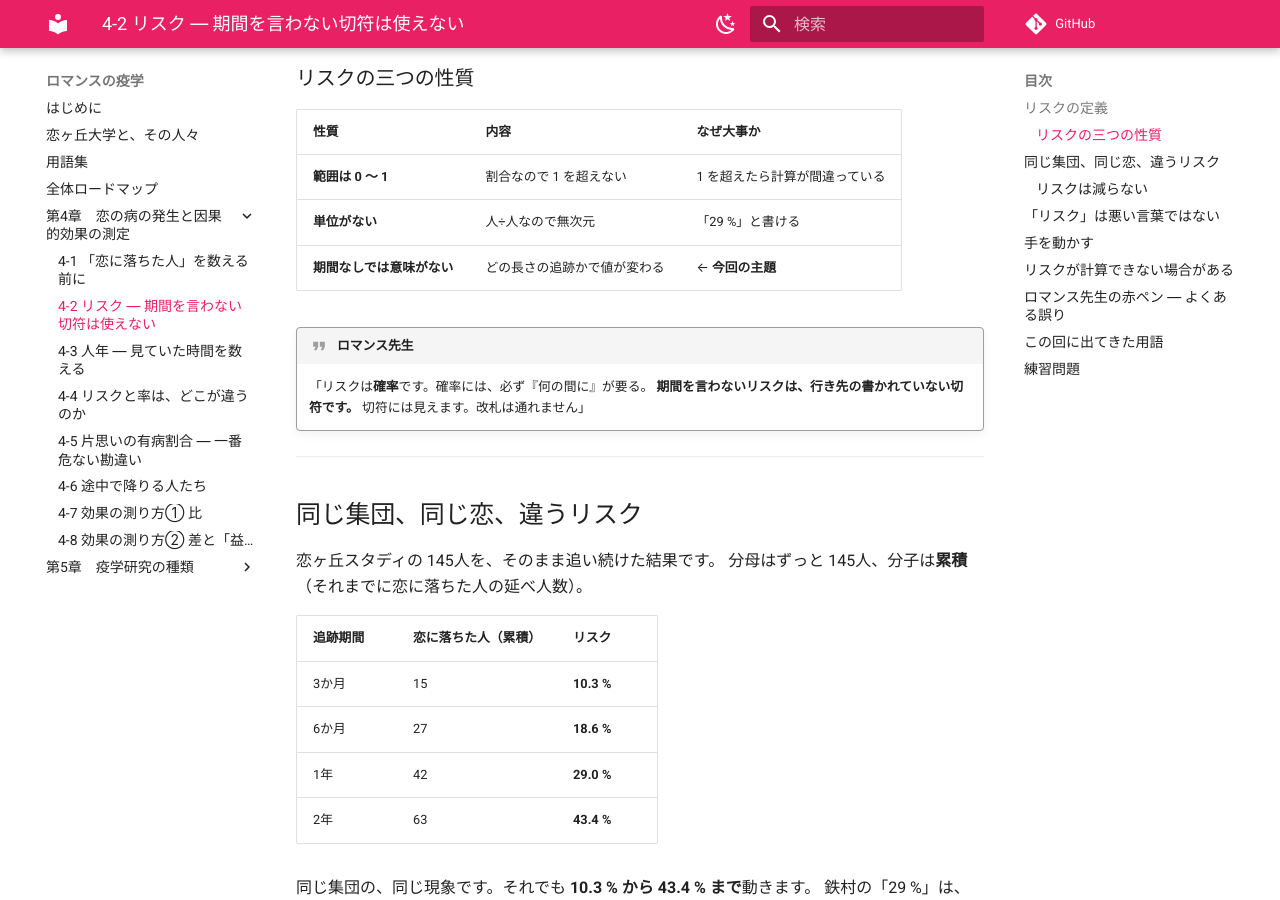
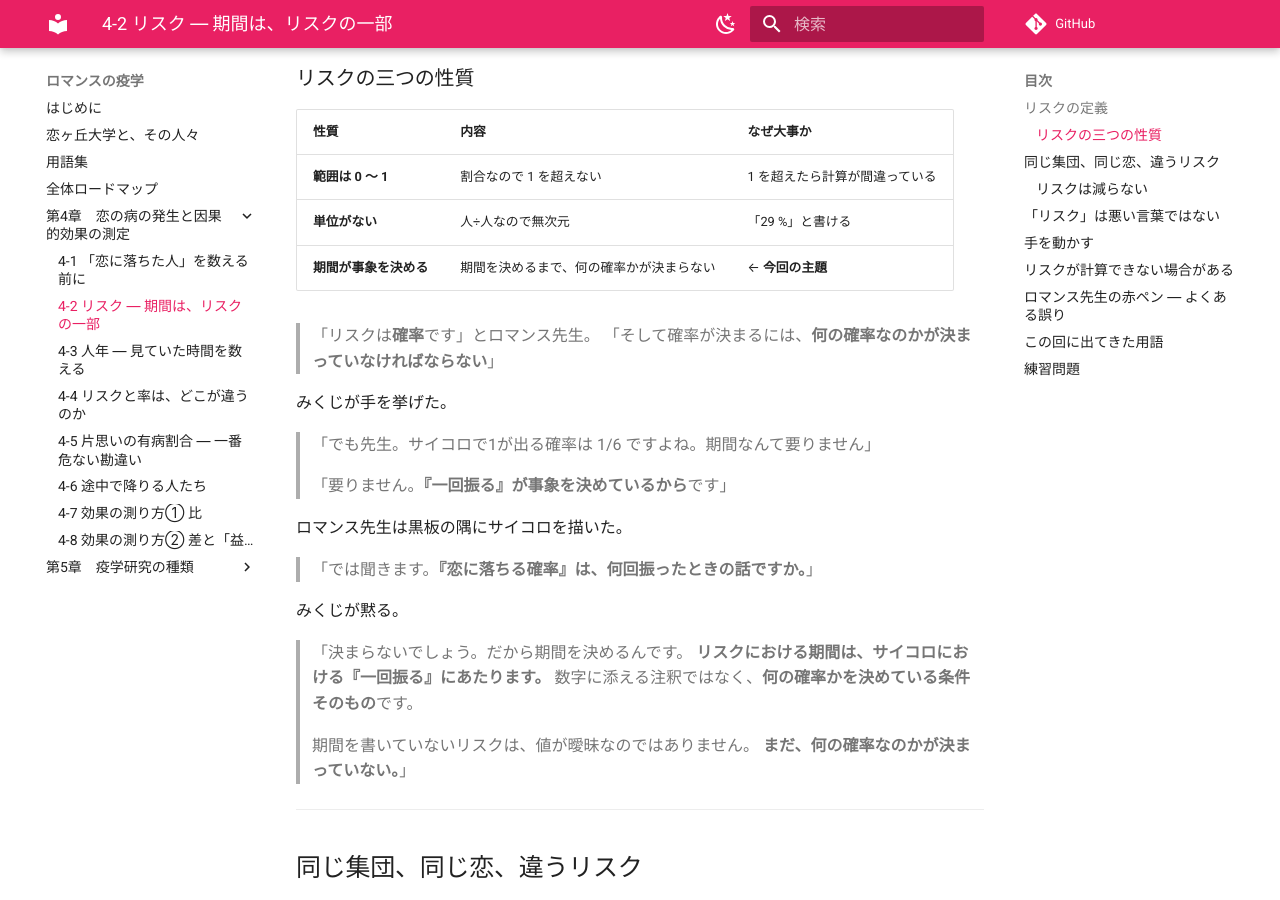
Before and after one commit to ichirio/romance-ekigaku, an MkDocs documentation site: the page built from docs/ch04/ch04-02.md, in a window 1280 px wide and 900 px high, scrolled down 874 px. Built offline with MkDocs 1.6.1 and Material for MkDocs 9.7.7, drawn with Linux system fonts in a browser that asks for light colours; comment, search, counter and statistics services are not loaded; some of the changed text lies outside the part shown.

Commit message:
「確率には必ず期間が要る」という誤りを訂正し、切符の比喩を廃止
指摘を受けて修正。

1. 誤り: 「リスクは確率です。確率には、必ず『何の間に』が要る」
   確率一般に期間は不要。サイコロで1が出る確率 1/6 に期間は要らない。
   正しくは、確率が決まるには「何の確率か」が決まっている必要があり、
   サイコロではそれを「一回振る」が担い、リスクではそれを期間が担う。
   期間は数字に添える注釈ではなく、事象の定義そのもの。

   指摘そのもの（サイコロの反例）を、みくじの質問として本文に組み込んだ。
   練習問3も、この問いに差し替え。

2. 切符の比喩を廃止
   「行き先の書かれていない切符」「改札は通れません」は対応が曖昧なうえ、
   鉄道の世界設定を削除した際の取り残しでもあった。

   4-2 タイトル: 「期間を言わない切符は使えない」→「期間は、リスクの一部」
   先生の口癖 : 「期間のないリスクは、まだリスクではありません」

Co-Authored-By: Claude Opus 5 <noreply@anthropic.com>

```diff
--- a/docs/ch04/ch04-02.md
+++ b/docs/ch04/ch04-02.md
@@ -1,4 +1,4 @@
-# 4-2　リスク ― 期間を言わない切符は使えない
+# 4-2　リスク ― 期間は、リスクの一部
 
 > 恋ヶ丘大学　― 累積発生割合、値の範囲、そして「期間」
 
@@ -39,12 +39,29 @@ $$
 |---|---|---|
 | **範囲は 0 〜 1** | 割合なので 1 を超えない | 1 を超えたら計算が間違っている |
 | **単位がない** | 人÷人なので無次元 | 「29 %」と書ける |
-| **期間なしでは意味がない** | どの長さの追跡かで値が変わる | ← **今回の主題** |
+| **期間が事象を決める** | 期間を決めるまで、何の確率かが決まらない | ← **今回の主題** |
 
-!!! quote "ロマンス先生"
-    「リスクは**確率**です。確率には、必ず『何の間に』が要る。
-    **期間を言わないリスクは、行き先の書かれていない切符です。**
-    切符には見えます。改札は通れません」
+> 「リスクは**確率**です」とロマンス先生。
+> 「そして確率が決まるには、**何の確率なのかが決まっていなければならない**」
+
+みくじが手を挙げた。
+
+> 「でも先生。サイコロで1が出る確率は 1/6 ですよね。期間なんて要りません」
+
+> 「要りません。**『一回振る』が事象を決めているから**です」
+
+ロマンス先生は黒板の隅にサイコロを描いた。
+
+> 「では聞きます。**『恋に落ちる確率』は、何回振ったときの話ですか。**」
+
+みくじが黙る。
+
+> 「決まらないでしょう。だから期間を決めるんです。
+> **リスクにおける期間は、サイコロにおける『一回振る』にあたります。**
+> 数字に添える注釈ではなく、**何の確率かを決めている条件そのもの**です。
+>
+> 期間を書いていないリスクは、値が曖昧なのではありません。
+> **まだ、何の確率なのかが決まっていない。**」
 
 ---
 
@@ -232,15 +249,25 @@ $$
 
 ---
 
-**問3**　ロマンス先生が「期間を言わないリスクは、行き先を言わない切符だ」と言った。
-この比喩は、リスクのどの性質を指しているか。20字程度で。
+**問3**　みくじが言った。
+「サイコロで1が出る確率は 1/6 で、期間なんて要りません。
+どうしてリスクだけ、期間が要るんですか」
+
+何と答えるか。
 
 ??? success "解答例"
-    **「リスクは期間とセットでしか意味を持たない」という性質。**
+    **「サイコロには『一回振る』という試行があるからです」**
 
-    切符は「どこ行きか」が決まって初めて切符になります。
-    リスクも「どの期間か」が決まって初めて数字になります。
-    29 % という数字だけを持ち歩いても、改札は通れません。
+    確率が決まるには、**何の確率なのかが決まっていなければなりません。**
+    サイコロでは「一回振る」がその役割を果たしています。
+    だから期間は要りません。
+
+    ところが「恋に落ちる」には、そういう自然な一回がありません。
+    そこで「1年間で」と期間を切って、はじめて事象が定まります。
+
+    つまり期間は、リスクに添える注釈ではなく、
+    **サイコロの「一回振る」と同じ位置にある、事象の定義そのもの**です。
+    決めなければ、値が曖昧になるのではなく、**何の確率かが決まりません。**
 
 ---
 
--- a/mkdocs.yml
+++ b/mkdocs.yml
@@ -84,7 +84,7 @@ nav:
   - 第4章　恋の病の発生と因果的効果の測定:
       - 章の見取り図: ch04/index.md
       - 4-1 「恋に落ちた人」を数える前に: ch04/ch04-01.md
-      - 4-2 リスク ― 期間を言わない切符は使えない: ch04/ch04-02.md
+      - 4-2 リスク ― 期間は、リスクの一部: ch04/ch04-02.md
       - 4-3 人年 ― 見ていた時間を数える: ch04/ch04-03.md
       - 4-4 リスクと率は、どこが違うのか: ch04/ch04-04.md
       - 4-5 片思いの有病割合 ― 一番危ない勘違い: ch04/ch04-05.md
```
Also changed, not shown: docs/ch04/ch04-01.md (+2 -2 lines), docs/ch04/index.md (+1 -1 lines), docs/roadmap.md (+1 -1 lines), docs/setting.md (+1 -1 lines).
